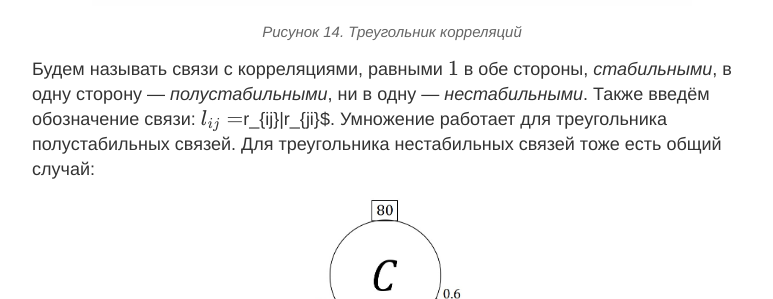
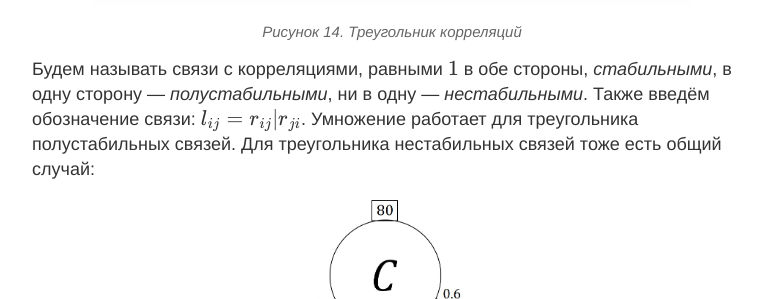
Before and after one commit to cherv11/Theory-of-Everything, a Jekyll site: the page built from works/ru/PSS.md, in a window 1280 px wide and 900 px high, scrolled down 11922 px. Shown: the part 154-453 px from the top of the window, without its empty margins (248-1021 px from the left). Built offline with Jekyll 4.4.1, drawn with Linux system fonts in a browser that asks for light colours.

Commit message:
Update PSS.md

```diff
--- a/works/ru/PSS.md
+++ b/works/ru/PSS.md
@@ -176,7 +176,7 @@ $κ_A^B = \frac{1-r_{\overset{—}{B}A}}{1-r_{BA}} = \frac{^5⁄_9}{^1⁄_3} = \
     <p class="pdesc">Рисунок 14. Треугольник корреляций</p>
 </p>
 
-Будем называть связи с корреляциями, равными $1$ в обе стороны, *стабильными*, в одну сторону — *полустабильными*, ни в одну — *нестабильными*. Также введём обозначение связи: $l\_{ij}=$r\_{ij}\|r\_{ji}$. Умножение работает для треугольника полустабильных связей. Для треугольника нестабильных связей тоже есть общий случай:
+Будем называть связи с корреляциями, равными $1$ в обе стороны, *стабильными*, в одну сторону — *полустабильными*, ни в одну — *нестабильными*. Также введём обозначение связи: $l\_{ij}=r\_{ij}\|r\_{ji}$. Умножение работает для треугольника полустабильных связей. Для треугольника нестабильных связей тоже есть общий случай:
 
 <p>
     <img class="pimg" src="../../../images/PSS/15.jpg" width=400>
```
